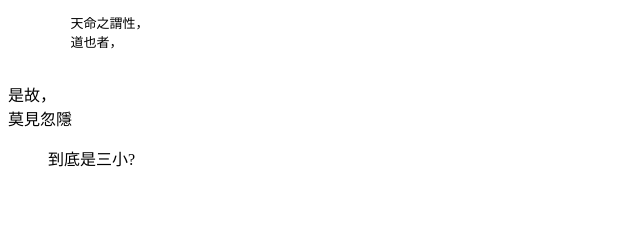
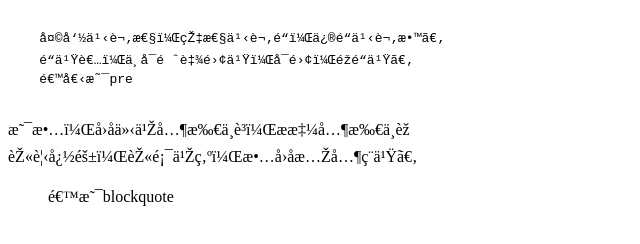
Before and after one commit to uvulogecko2125/uvulogecko2125.github.io, a plain HTML site: page Week7/Exercise1.html in a window 1280 px wide. Shown: the whole page, without its empty margins (0-640 px from the left). Drawn offline with Linux system fonts and the light colour scheme.

Commit message:
Update Exercise1.html

```diff
--- a/Week7/Exercise1.html
+++ b/Week7/Exercise1.html
@@ -1,14 +1,16 @@
 <!doctype html>
 <html>
     <head>
-
+        <charset>
     </head>
     <body>
-    <pre>
-        天命之謂性，
-        道也者，
+    <pre><!--所見及所得-->
+    天命之謂性，率性之謂道，修道之謂教。
+    道也者，不可須臾離也，可離，非道也。
+    這個是pre
     </pre>
-    <p>是故，<br>莫見忽隱</p>
-    <blockquote>到底是三小?</blockquote>
+    <p>是故，君子介乎其所不賭，恐懼其所不聞
+    <br>莫見忽隱，莫顯乎為，故君子慎其獨也。</p>
+    <blockquote>這是blockquote</blockquote>
     </body>
 </html>
```
